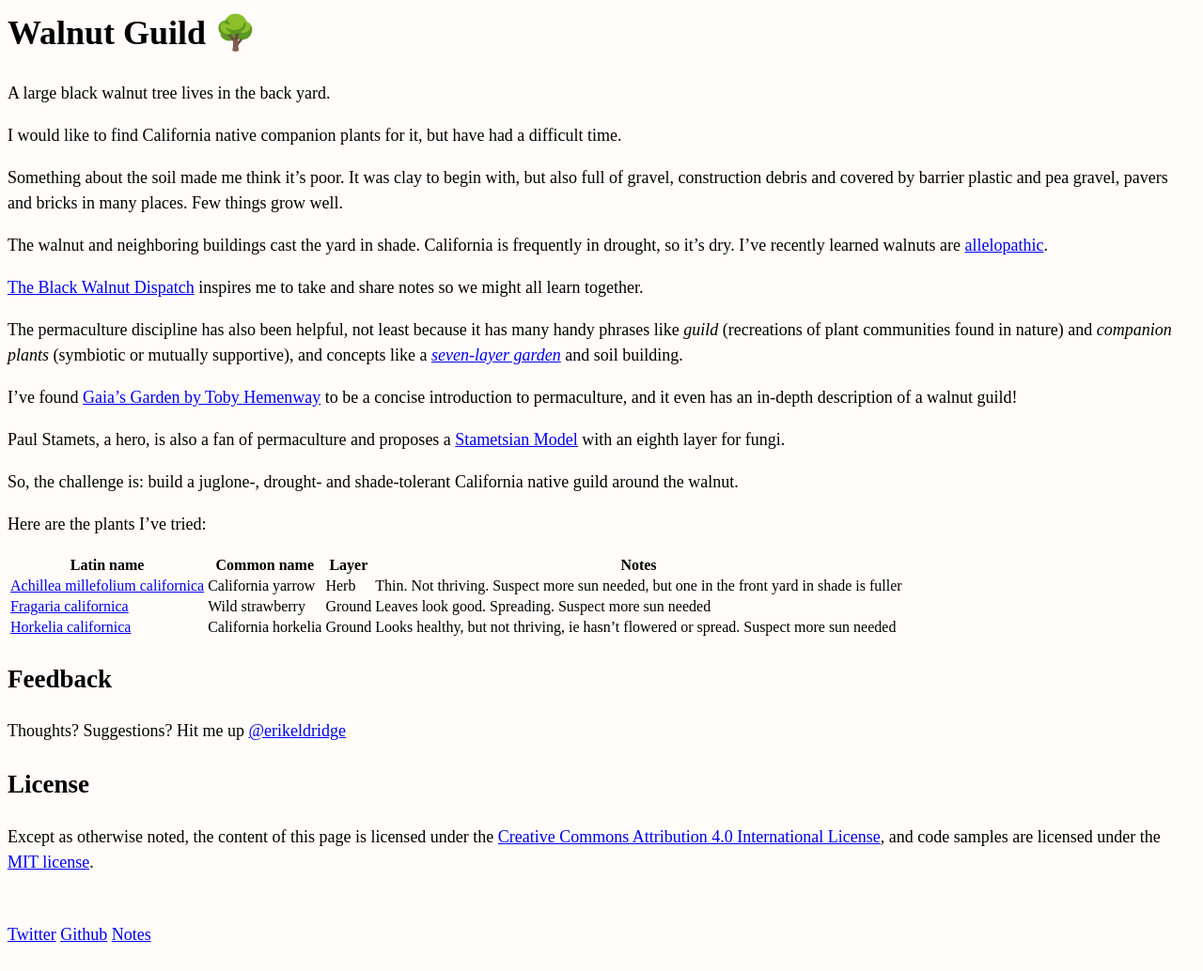
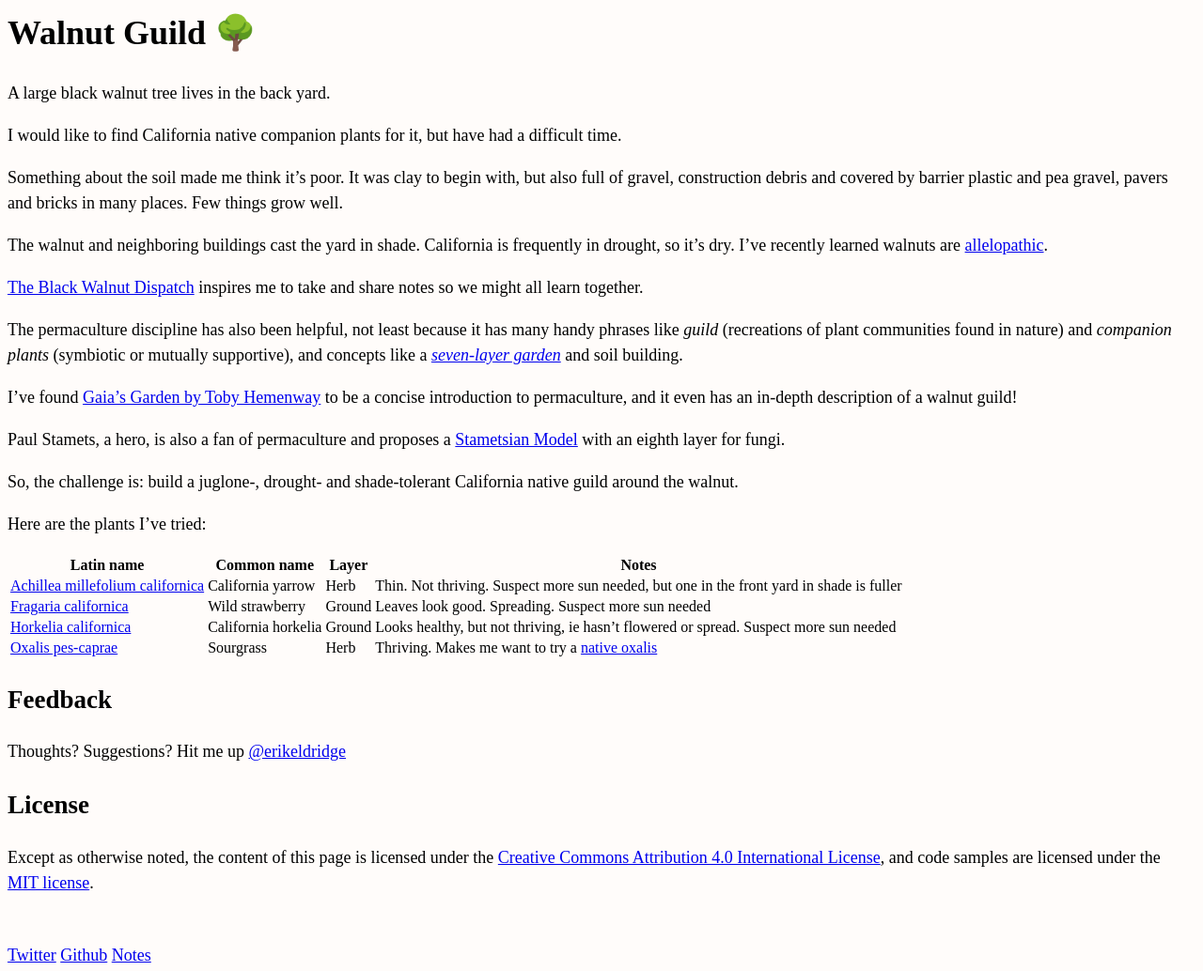
Before and after one commit to erikeldridge/erikeldridge.github.com, a Jekyll site: the page built from _posts/2018-01-20-walnut-guild.md, in a window 1280 px wide. Shown: the whole page at 94% size. Built offline with Jekyll 4.4.1, drawn with Linux system fonts in a browser that asks for light colours; nearby versions of some CDN libraries; before the commit the page ends 1012 px from its top, so only the background shows below that.

Commit message:
Update from Forestry.io - 2018-01-20-walnut-guild.md

```diff
--- a/_posts/2018-01-20-walnut-guild.md
+++ b/_posts/2018-01-20-walnut-guild.md
@@ -32,3 +32,4 @@ Here are the plants I've tried:
 | [Achillea millefolium californica](https://www.inaturalist.org/taxa/239065-Achillea-millefolium-californica) | California yarrow | Herb | Thin. Not thriving. Suspect more sun needed, but one in the front yard in shade is fuller |
 | [Fragaria californica](https://www.inaturalist.org/taxa/61095-Fragaria-vesca-californica) | Wild strawberry | Ground | Leaves look good. Spreading. Suspect more sun needed |
 | [Horkelia californica](https://www.inaturalist.org/taxa/61737-Horkelia-californica) | California horkelia | Ground | Looks healthy, but not thriving, ie hasn't flowered or spread. Suspect more sun needed |
+| [Oxalis pes-caprae](https://www.inaturalist.org/taxa/53169-Oxalis-pes-caprae) | Sourgrass | Herb | Thriving. Makes me want to try a [native oxalis](https://www.inaturalist.org/taxa/78298-Oxalis-californica) |
```
